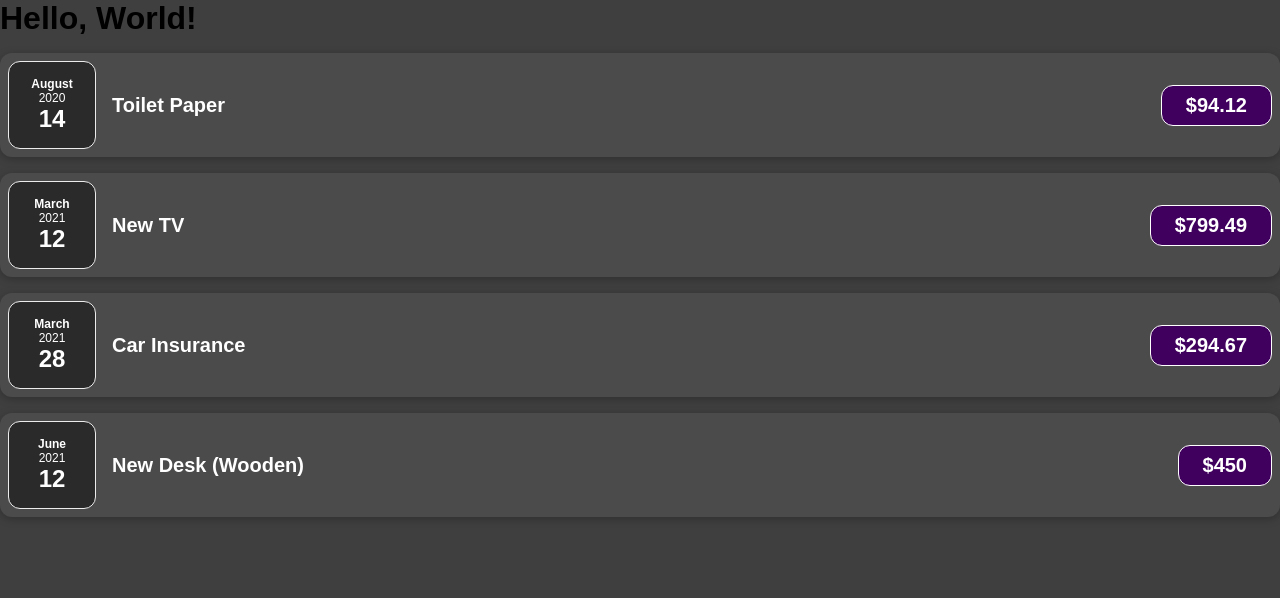
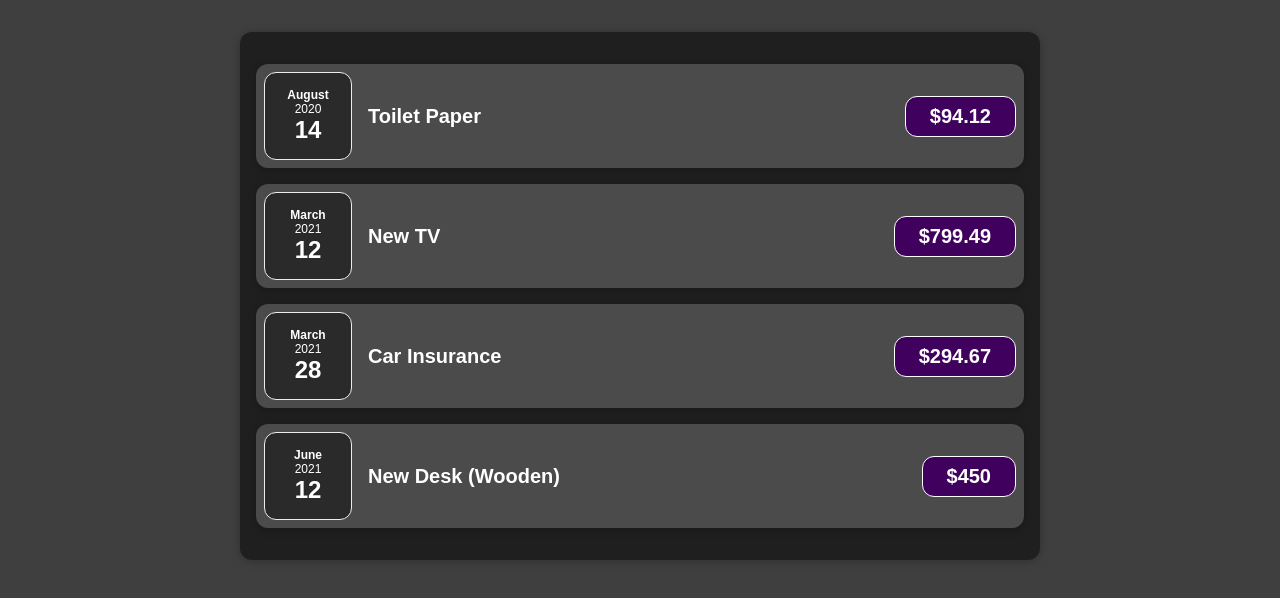
Before and after one commit to jamezaguiar/react-complete-guide, a React (Create React App) app: page / in a window 1280 px wide. Shown: the top 598 px of the page. Built offline with nearby package versions, Linux system fonts and the light colour scheme.

Commit message:
Task 1: Time to Practice: React & Component Basics

```diff
--- a/src/App.js
+++ b/src/App.js
@@ -1,4 +1,4 @@
-import ExpenseItem from './components/ExpenseItem';
+import Expenses from './components/Expenses';
 
 const App = () => {
   const expenses = [
@@ -25,10 +25,7 @@
 
   return (
     <div>
-      <h1>Hello, World!</h1>
-      {expenses.map((expense) => (
-        <ExpenseItem key={expense.id} expense={expense} />
-      ))}
+      <Expenses expenses={expenses} />
     </div>
   );
 };
--- /dev/null
+++ b/src/components/Expenses.css
@@ -0,0 +1,9 @@
+.expenses {
+  padding: 1rem;
+  background-color: rgb(31, 31, 31);
+  margin: 2rem auto;
+  width: 50rem;
+  max-width: 95%;
+  border-radius: 12px;
+  box-shadow: 0 1px 8px rgba(0, 0, 0, 0.25);
+}
--- /dev/null
+++ b/src/components/Expenses.js
@@ -0,0 +1,14 @@
+import ExpenseItem from './ExpenseItem';
+import './Expenses.css';
+
+const Expenses = ({ expenses }) => {
+  return (
+    <div className="expenses">
+      {expenses.map((expense) => (
+        <ExpenseItem key={expense.id} expense={expense} />
+      ))}
+    </div>
+  );
+};
+
+export default Expenses;
```
